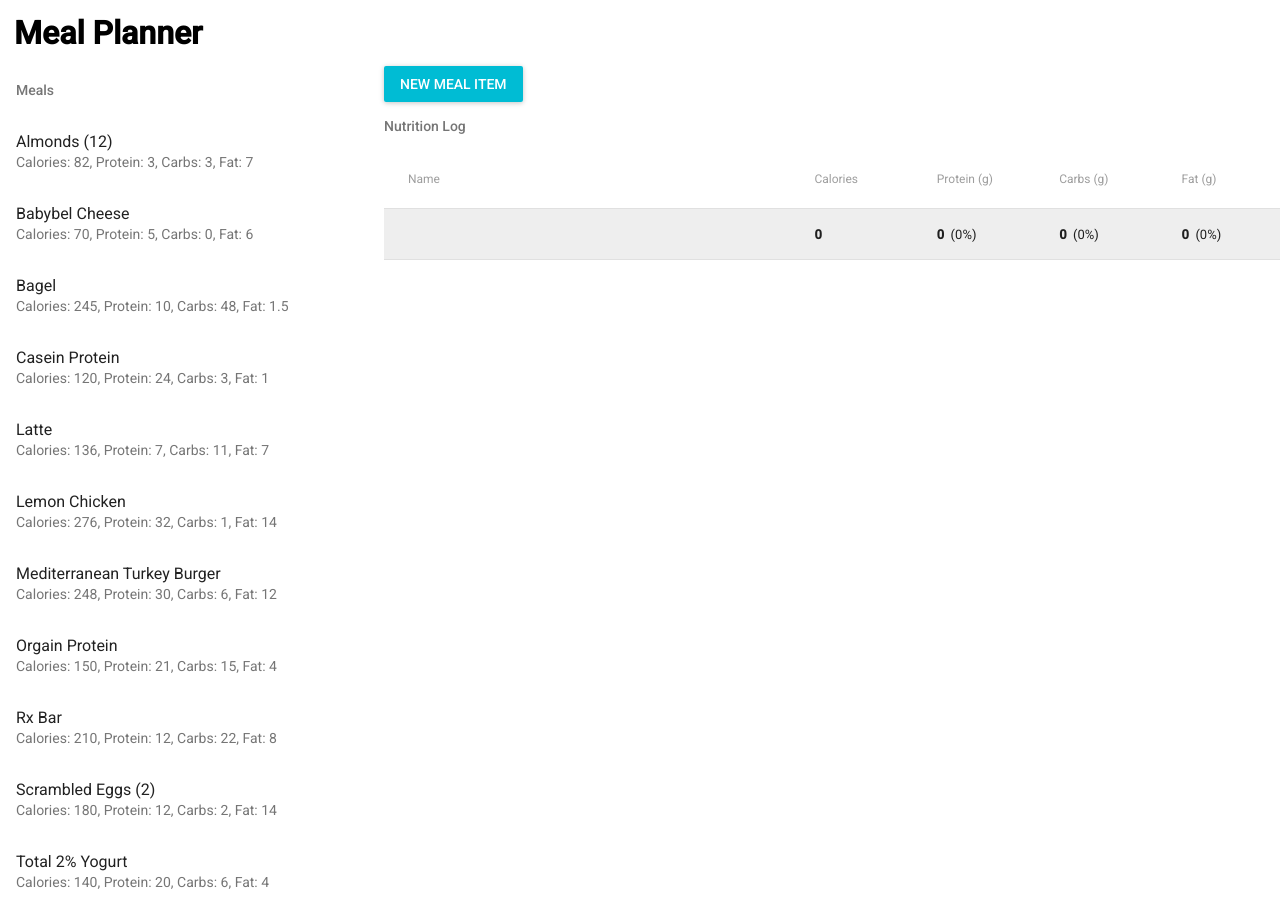
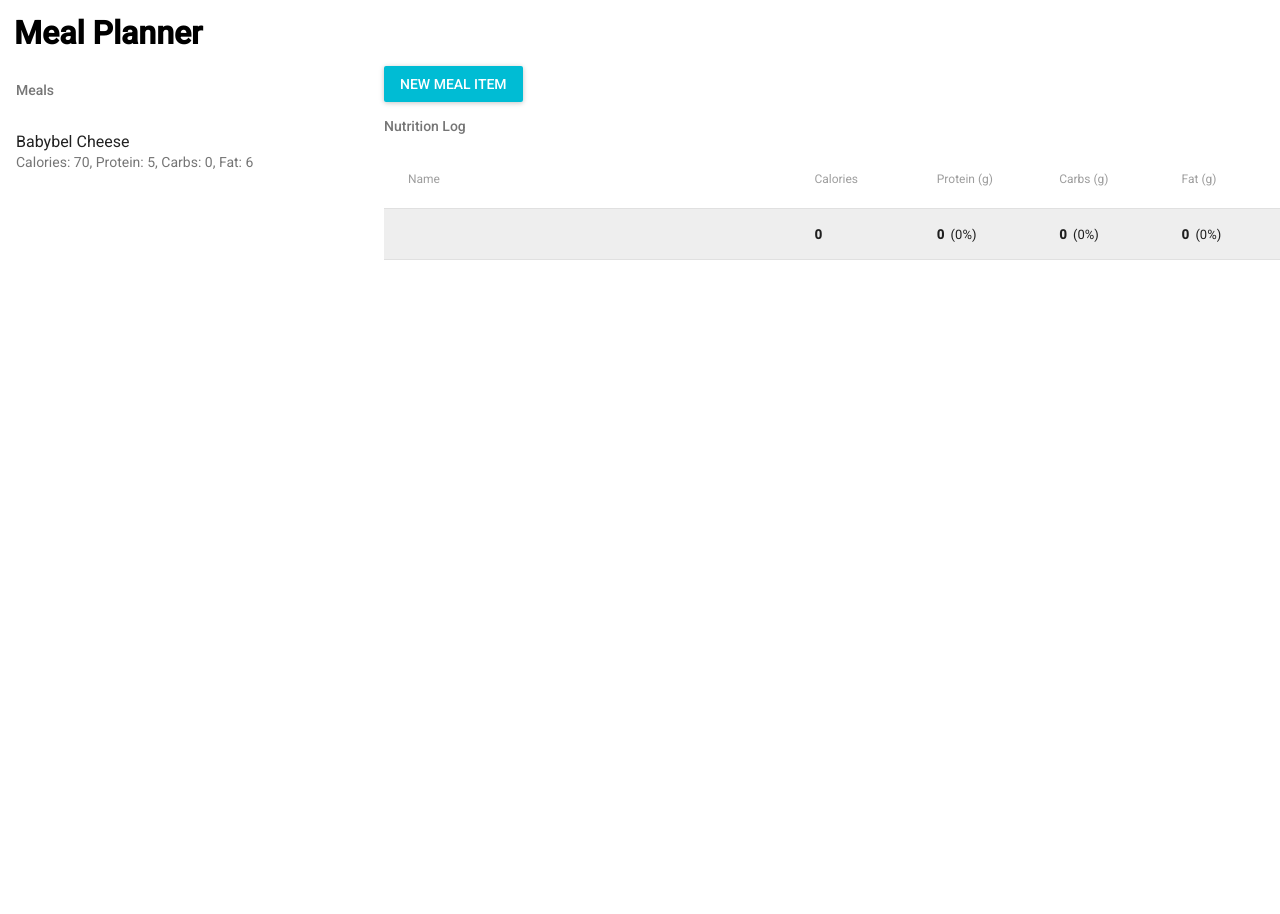
Before and after one commit to kirkyoder/react-meal-planner, a React app: page / in a window 1280 px wide. After the commit the page ends 800 px from the top, so only its background shows below. Built offline with nearby package versions, Linux system fonts and the light colour scheme; the HTML template or start-up script is replaced by a standard one.

Commit message:
create meal item enumerator component

```diff
--- a/src/App.js
+++ b/src/App.js
@@ -3,6 +3,7 @@ import './App.css';
 
 import MuiThemeProvider from 'material-ui/styles/MuiThemeProvider';
 
+import MealDatabase from './data/Meals';
 import MealPlanner from './components/MealPlanner';
 
 class App extends Component {
@@ -11,7 +12,7 @@ class App extends Component {
             <MuiThemeProvider>
                 <div className="App">
                     <h1>Meal Planner</h1>
-                    <MealPlanner />
+                    <MealPlanner meals={MealDatabase.getMealItems()} />
                 </div>
             </MuiThemeProvider>
       );
--- /dev/null
+++ b/src/components/MealItemEnumerator.js
@@ -0,0 +1,20 @@
+import React, { Component } from 'react';
+
+import MealItem from './MealItem';
+
+class MealItemEnumerator extends Component {
+    render() {
+        const meals = this.props.meals;
+
+        let mealItems = [];
+        meals.forEach(function(meal, index) {
+            mealItems.push(
+                <MealItem key={index} model={meal} onClick={this.props.onItemClicked} />
+            );
+        }, this);
+
+        return mealItems;
+    }
+}
+
+export default MealItemEnumerator;
--- a/src/components/MealPlanner.js
+++ b/src/components/MealPlanner.js
@@ -5,8 +5,8 @@ import '../styles/meal-planner.css';
 import { Subheader, List } from 'material-ui';
 import RaisedButton from 'material-ui/RaisedButton';
 
-import MealDatabase from '../data/Meals';
-import MealItem from './MealItem';
+import MealItemEnumerator from './MealItemEnumerator';
+import MealItemModel from '../models/MealItemModel';
 import NutritionLog from './NutritionLog';
 
 import MealItemMaker from './MealItemMaker';
@@ -18,20 +18,24 @@ class MealPlanner extends Component {
         super(props);
 
         this.state = {
-            meals: [],
+            availableMeals: props.meals,
+            plannedMeals: [],
             mealItemMakerOpen: false
         }
 
-        this.handleClick = this.handleClick.bind(this);
-        this.handleRemove = this.handleRemove.bind(this);
+        this.handleMealAdded = this.handleMealAdded.bind(this);
+        this.handleMealRemoved = this.handleMealRemoved.bind(this);
+
         this.openMealItemMaker = this.openMealItemMaker.bind(this);
         this.closeMealItemMaker = this.closeMealItemMaker.bind(this);
+
+        this.addMealItem = this.addMealItem.bind(this);
     }
 
-    handleClick(e, meal) {
+    handleMealAdded(e, meal) {
         this.setState(function(prevState, props) {
             return {
-                meals: prevState.meals.concat({
+                plannedMeals: prevState.plannedMeals.concat({
                     id: _mealPlannerEntryId++,
                     meal: meal
                 })
@@ -39,12 +43,28 @@ class MealPlanner extends Component {
         });
     }
 
-    handleRemove(index) {
+    handleMealRemoved(index) {
         this.setState({
-            meals: this.state.meals.filter(function(meal) {
+            plannedMeals: this.state.plannedMeals.filter(function(meal) {
                 return meal.id !== index;
             })
         })
+    }
+
+    addMealItem() {
+        this.setState(function(prevState, props) {
+            return {
+                availableMeals: prevState.availableMeals.concat(
+                    new MealItemModel({
+                        name: 'foo bar',
+                        calories: 100,
+                        protein: 50,
+                        carbs: 3,
+                        fat: 9
+                    })
+                )
+            }
+        });
     }
 
     openMealItemMaker() {
@@ -65,19 +85,19 @@ class MealPlanner extends Component {
                 <RaisedButton
                     label="New Meal Item"
                     primary={true}
-                    onClick={this.openMealItemMaker} />
+                    onClick={this.addMealItem} />
                 <MealItemMaker open={this.state.mealItemMakerOpen} onClose={this.closeMealItemMaker} />
                 <div className="meals-list-container">
                     <List>
                         <Subheader>Meals</Subheader>
-                        {MealDatabase.map(function (meal, index) {
-                            return <MealItem key={index} model={meal} onClick={this.handleClick} />;
-                        }, this)}
+                        <MealItemEnumerator
+                            meals={this.state.availableMeals}
+                            onItemClicked={this.handleMealAdded} />
                     </List>
                 </div>
 
                 <div className="nutrition-log-container">
-                    <NutritionLog mealItems={this.state.meals} onClick={this.handleRemove} />
+                    <NutritionLog mealItems={this.state.plannedMeals} onClick={this.handleMealRemoved} />
                 </div>
             </div>
         );
--- a/src/data/Meals.js
+++ b/src/data/Meals.js
@@ -1,16 +1,16 @@
 import MealItemModel from '../models/MealItemModel';
 
 const meals = [
-    ['Mediterranean Turkey Burger', 248, 30, 6, 12],
-    ['Rx Bar', 210, 12, 22, 8],
-    ['Total 2% Yogurt', 140, 20, 6, 4],
-    ['Orgain Protein', 150, 21, 15, 4],
-    ['Casein Protein', 120, 24, 3, 1],
-    ['Lemon Chicken', 276, 32, 1, 14],
-    ['Latte', 136, 7, 11, 7],
-    ['Bagel', 245, 10, 48, 1.5],
-    ['Scrambled Eggs (2)', 180, 12, 2, 14],
-    ['Almonds (12)', 82, 3, 3, 7],
+    // ['Mediterranean Turkey Burger', 248, 30, 6, 12],
+    // ['Rx Bar', 210, 12, 22, 8],
+    // ['Total 2% Yogurt', 140, 20, 6, 4],
+    // ['Orgain Protein', 150, 21, 15, 4],
+    // ['Casein Protein', 120, 24, 3, 1],
+    // ['Lemon Chicken', 276, 32, 1, 14],
+    // ['Latte', 136, 7, 11, 7],
+    // ['Bagel', 245, 10, 48, 1.5],
+    // ['Scrambled Eggs (2)', 180, 12, 2, 14],
+    // ['Almonds (12)', 82, 3, 3, 7],
     ['Babybel Cheese', 70, 5, 0, 6]
 ];
 
@@ -31,4 +31,19 @@ meals
         }));
     });
 
-export default mealItems;
+export function addMealItem() {
+    mealItems.push(new MealItemModel({
+        name: 'foo bar',
+        calories: 100,
+        protein: 50,
+        carbs: 3,
+        fat: 9
+    }));
+    console.log(mealItems);
+}
+
+export function getMealItems() {
+    return mealItems;
+}
+
+export default { addMealItem, getMealItems };
```
